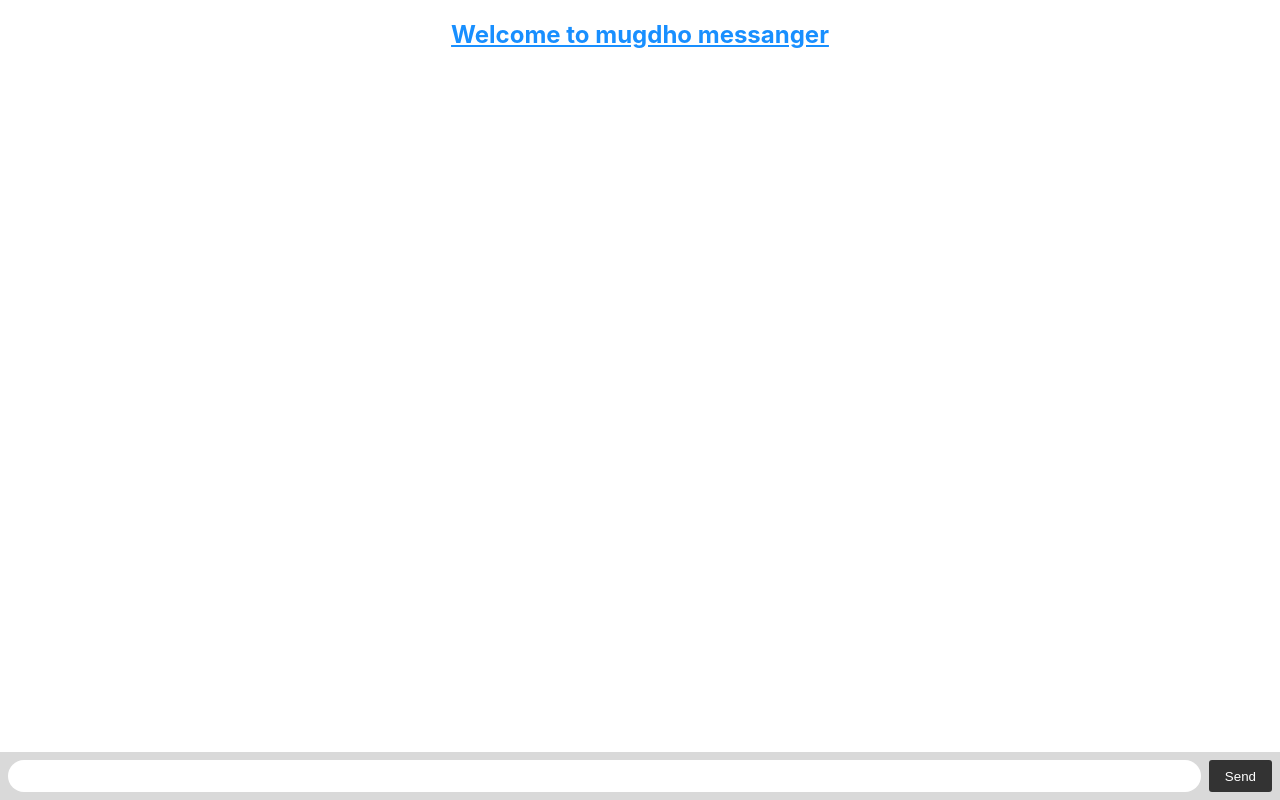
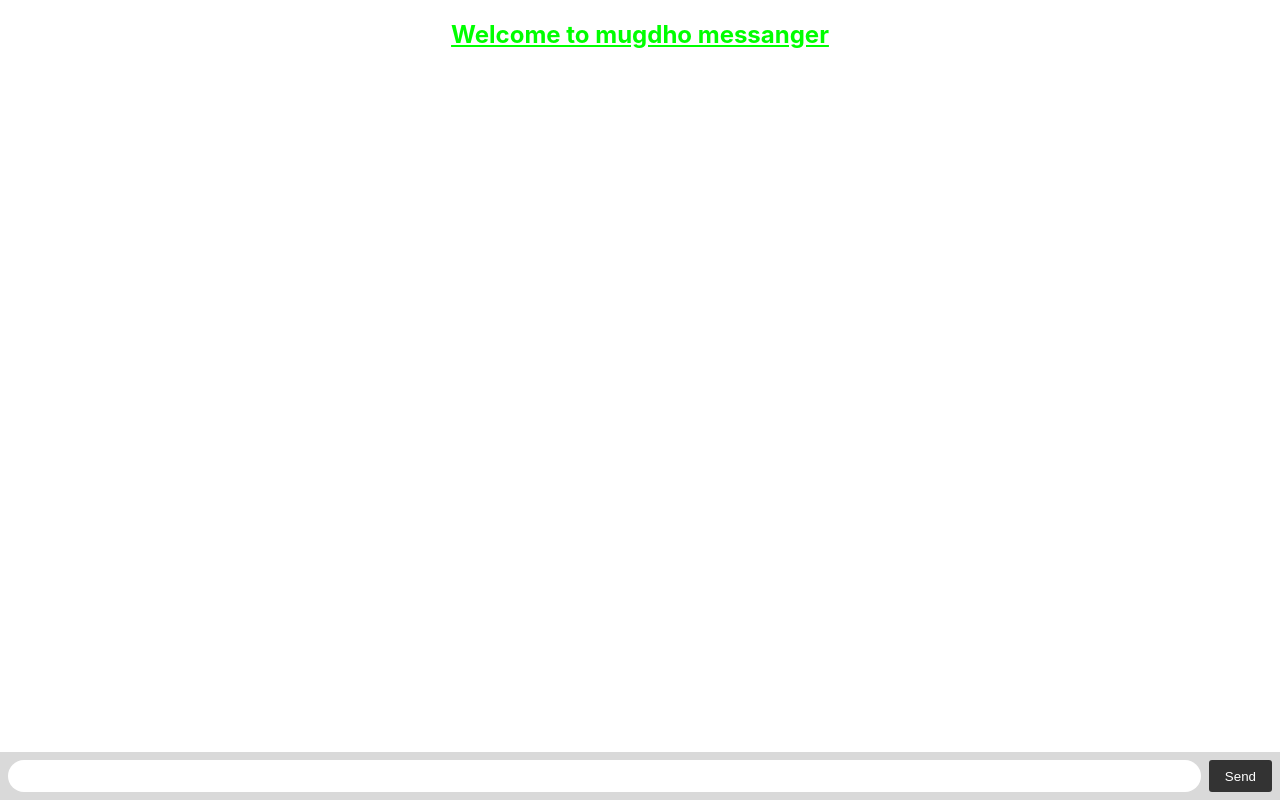
Before and after one commit to mugdho006/chatting-app, a website: page index.html in a window 1280 px wide. Drawn offline with nearby package versions, Linux system fonts and the light colour scheme; no server answers.

Commit message:
Update index.html

```diff
--- a/index.html
+++ b/index.html
@@ -1,6 +1,10 @@
 <!DOCTYPE html>
 <html>
   <head>
+      <meta charset="UTF-8">
+      <meta http-equiv="X-UA-Compatible" content="IE=edge">
+      <meta name="viewport" content="width=device-width, initial-scale=1.0">
+
     <title>Socket.IO chat</title>
     <style>
       body { margin: 0; padding-bottom: 3rem; font-family: -apple-system, BlinkMacSystemFont, "Segoe UI", Roboto, Helvetica, Arial, sans-serif; }
@@ -16,7 +20,7 @@
       h2{
         text-align: center;
         text-decoration: underline;
-        color: #188fff;
+        color: lime;
 
       }
     </style>
```
